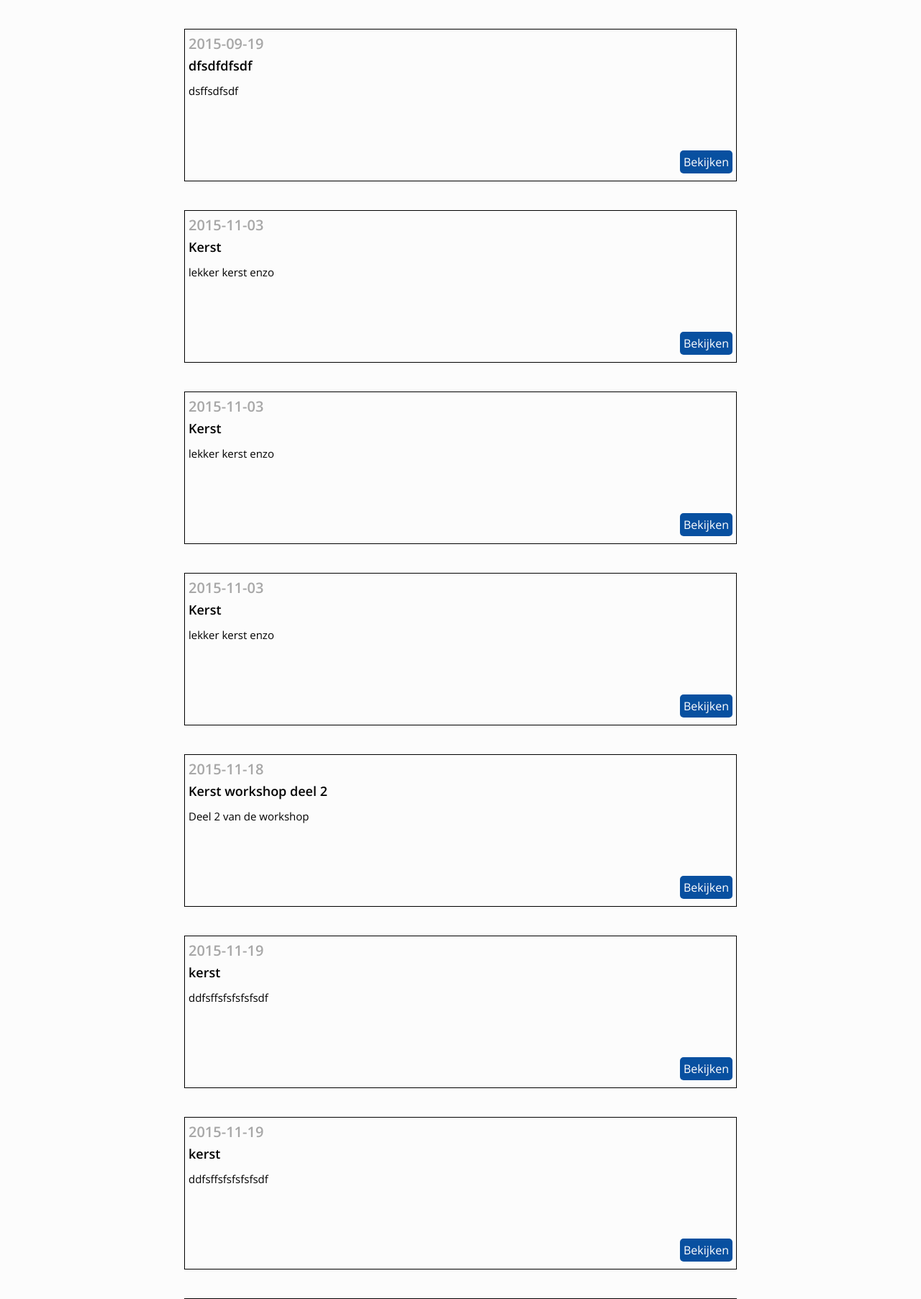
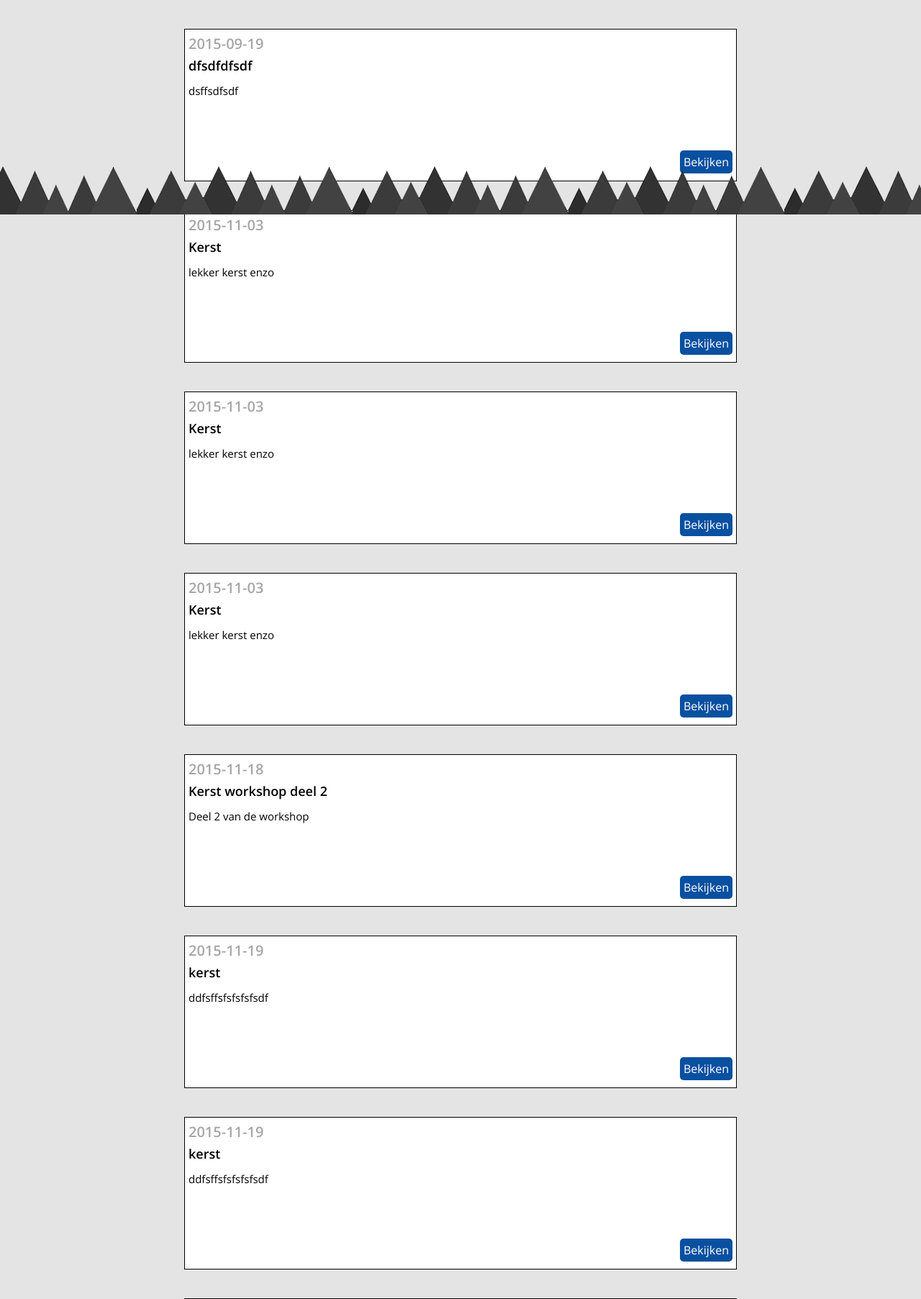
Before and after one commit to alwintje/alfa-workshops, a PHP site: page / in a window 1280 px wide. Shown: the part 502-2307 px from the top of the page at 72% size. Run offline with PHP 8.4, Linux system fonts and the light colour scheme; data comes from the database, SQL or seed files in the repository.

Commit message:
changed style

```diff
--- a/index.php
+++ b/index.php
@@ -142,4 +142,8 @@ if(isset($_GET['logout'])){
         $core->checkLoad();
     ?>
 </body>
+
+<footer class="footer">
+
+</footer>
 </html>
--- a/styles/base.css
+++ b/styles/base.css
@@ -11,7 +11,8 @@ html, body{
     width: 100%;
     height: 100%;
     /*background: #34393D;*/
-    background: #FCFCFC;
+    /*background: #FCFCFC;*/
+    background: #E4E4E4;
     font-family: 'Open Sans', sans-serif;
     /*font-family: "Montserrat",sans-serif,arial;*/
 }
@@ -21,3 +22,11 @@ section{
     width: 60%;
     margin: 0 20%;
 }
+
+.footer{
+    width: 100%;
+    height: 80px;
+    background: url('../img/footer.png') repeat-x bottom;
+    position:fixed;
+    bottom: 0;
+}
--- a/styles/index.css
+++ b/styles/index.css
@@ -79,6 +79,7 @@
 }
 
 .text-box{
+    background: #fff;
     margin-top: 40px;
     height: auto;
     min-height: 200px;
```
Also changed, not shown: img/footer.png (added).
